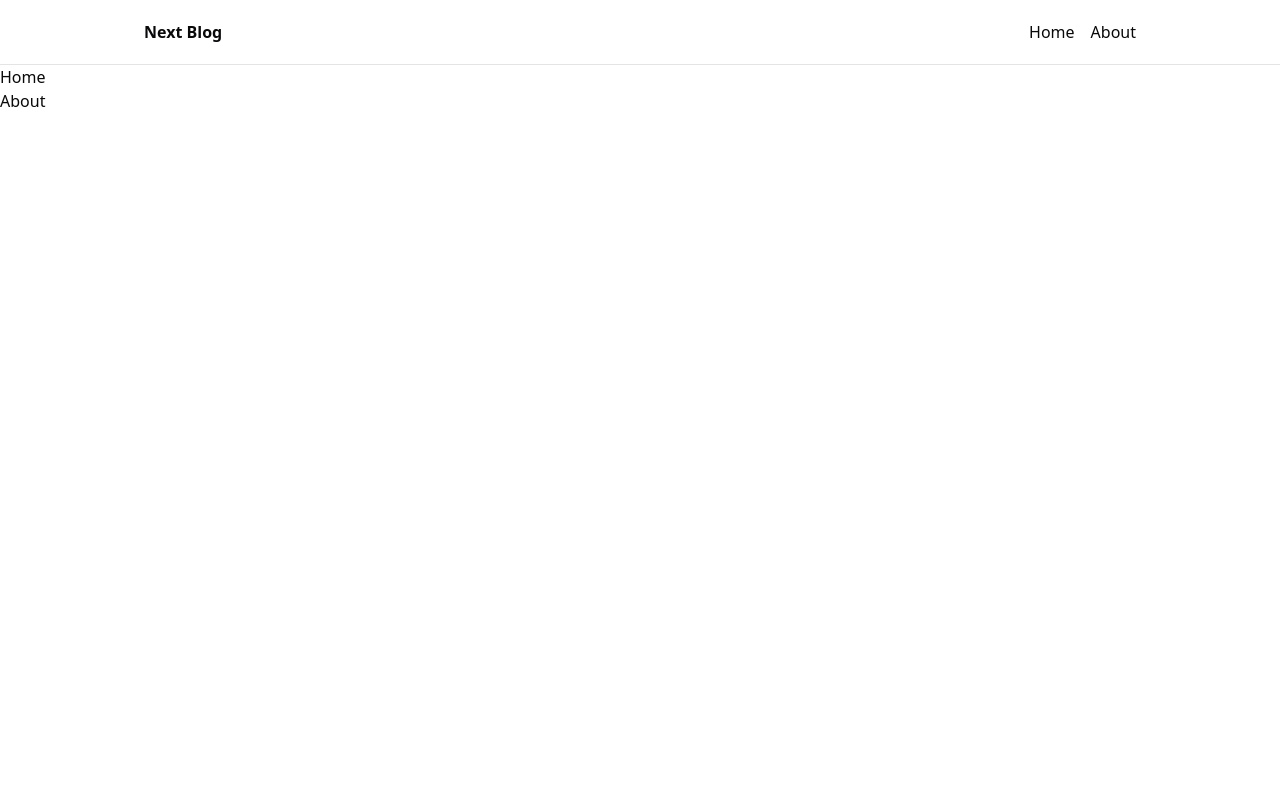
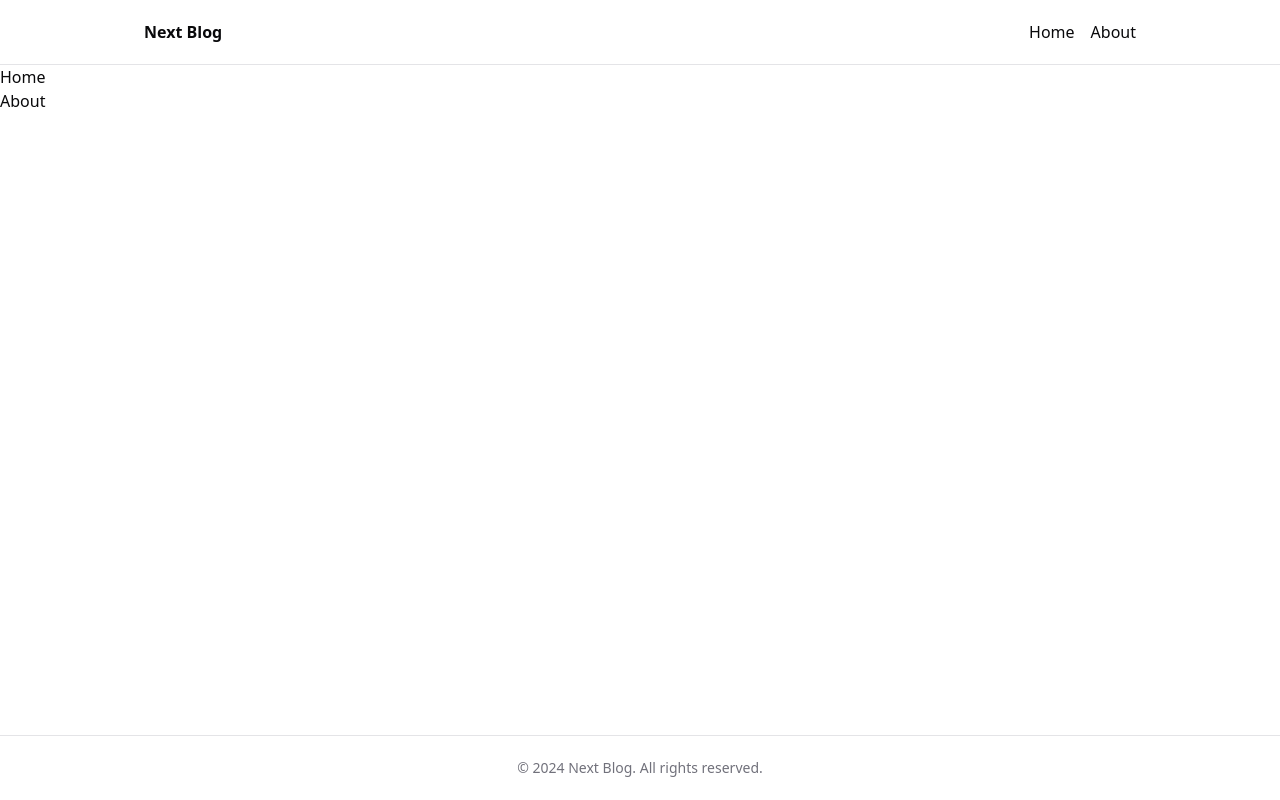
Before and after one commit to bricard-dev/next-blog, a Next.js app: page / in a window 1280 px wide. Built offline with nearby package versions, Linux system fonts and the light colour scheme.

Commit message:
Add footer component with copyright text and layout integration

```diff
--- a/src/app/layout.tsx
+++ b/src/app/layout.tsx
@@ -2,6 +2,7 @@ import type { Metadata } from "next";
 import { Geist, Geist_Mono } from "next/font/google";
 import "./globals.css";
 import Header from "@/components/layout/header/header";
+import Footer from "@/components/layout/footer/footer";
 
 const geistSans = Geist({
   variable: "--font-geist-sans",
@@ -30,7 +31,8 @@ export default function RootLayout({
         className={`${geistSans.variable} ${geistMono.variable} antialiased`}
       >
         <Header />
-        {children}
+        <main className="flex-1">{children}</main>
+        <Footer />
       </body>
     </html>
   );
--- /dev/null
+++ b/src/components/layout/footer/footer.tsx
@@ -0,0 +1,13 @@
+export default function Footer() {
+  return (
+    <footer>
+      <div className="w-full border-t">
+        <div className="max-w-5xl w-full h-16 mx-auto px-4 flex justify-center items-center">
+          <p className="text-sm text-muted-foreground">
+            © 2024 Next Blog. All rights reserved.
+          </p>
+        </div>
+      </div>
+    </footer>
+  );
+}
```
Also changed, not shown: 1 other file (tests, documents, lock files or other folders).
